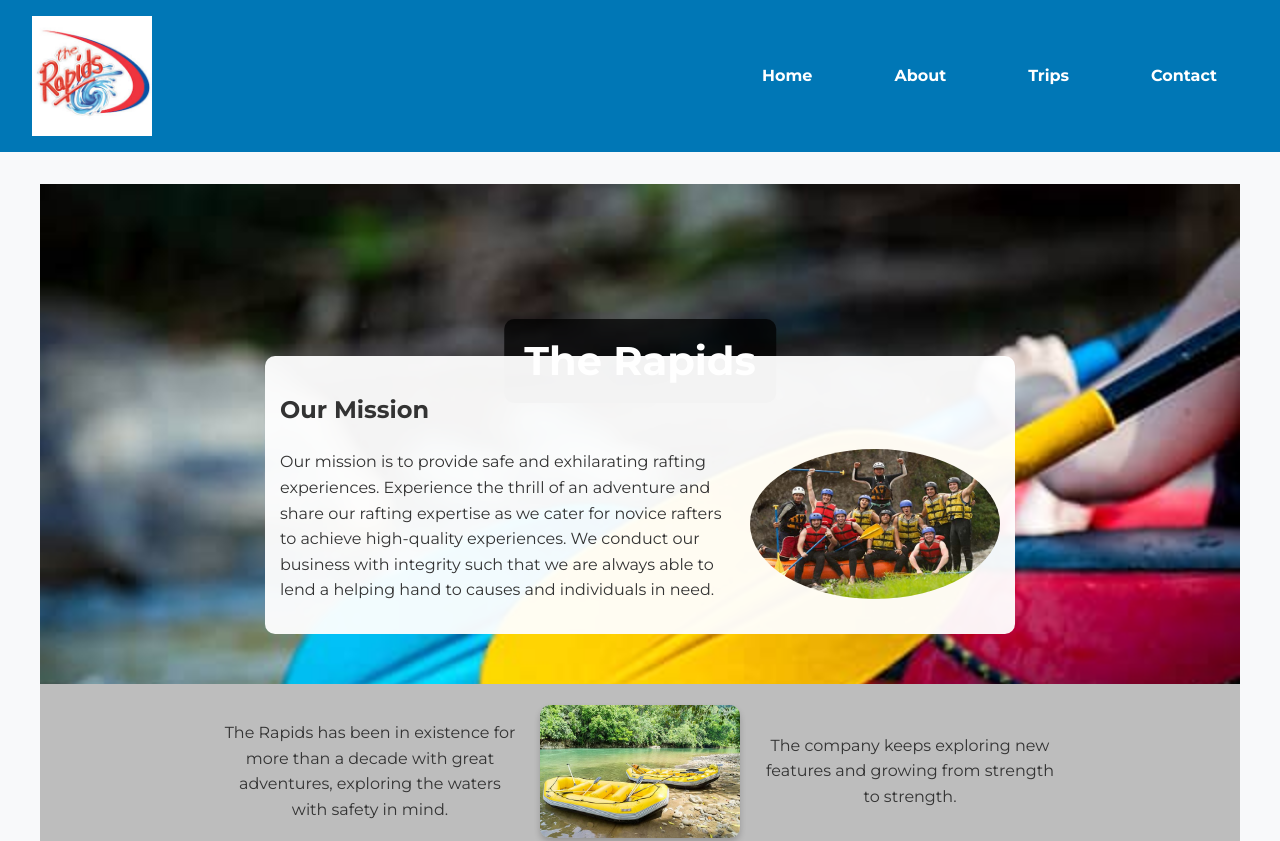
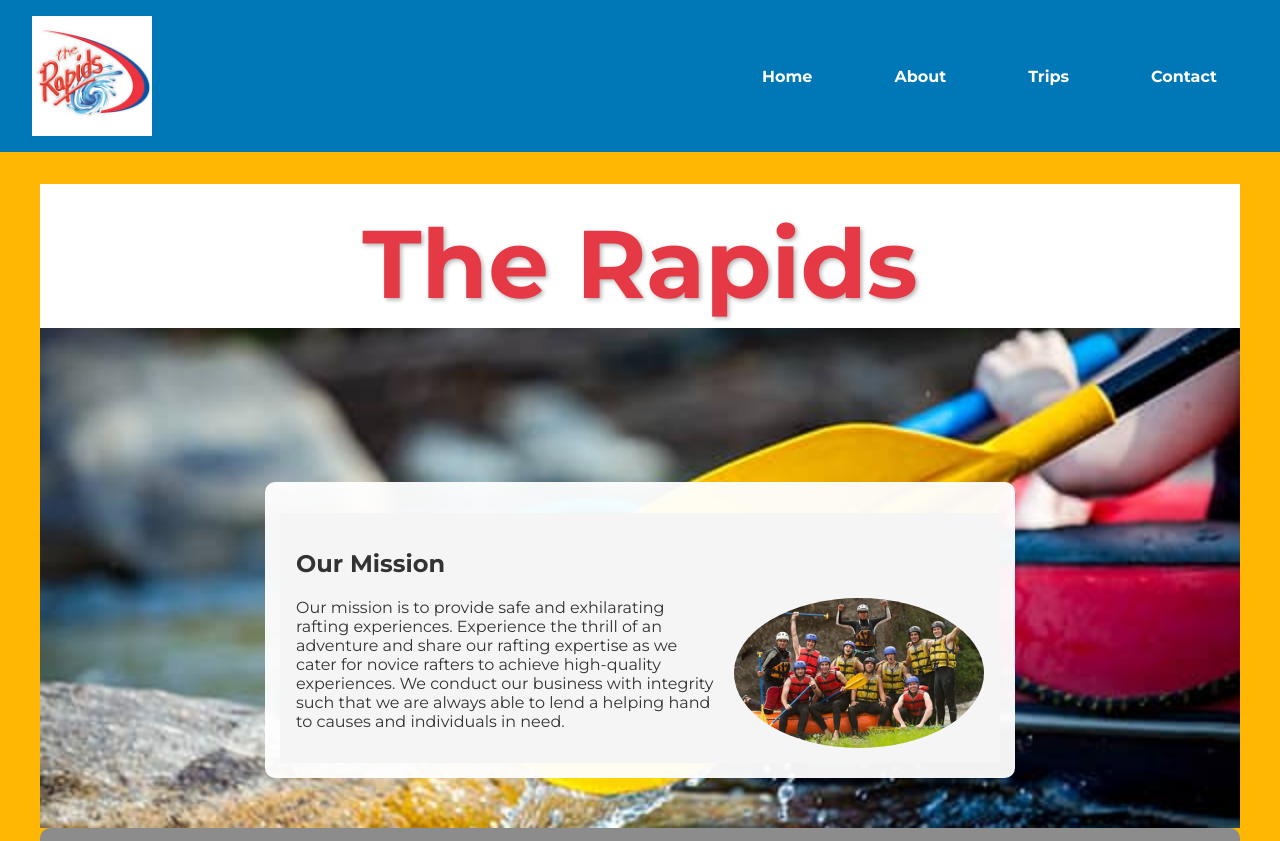
Before and after one commit to Jkalomo/wdd130, a plain HTML site: page wwr/about.html in a window 1280 px wide. Shown: the top 841 px of the page. Drawn offline with Linux system fonts and the light colour scheme.

Commit message:
commit Commit

```diff
--- a/wwr/about.html
+++ b/wwr/about.html
@@ -23,16 +23,22 @@
     </header>
 
     <main>
+        <section class="about-header">
+            <h1 class="the-rapids">The Rapids</h1>
+        </section>
+
         <div class="hero">
             <img src="images/rafting20_600.jpg" alt="Rafting Adventure">
-            <h1>The Rapids</h1>
+
             <article>
-                <h2>Our Mission</h2>
+                <section class="mission">
+                    <h2>Our Mission</h2>
                 <img src="images/rafting59_600.jpg" alt="Happy Client">
                 <p>Our mission is to provide safe and exhilarating rafting experiences.
                    Experience the thrill of an adventure and share our rafting expertise as we cater for novice rafters to achieve high-quality experiences.
                    We conduct our business with integrity such that we are always able to lend a helping hand to causes and individuals in need.
                 </p>
+            </section>
             </article>
         </div>
 
--- a/wwr/styles/rafting.css
+++ b/wwr/styles/rafting.css
@@ -53,16 +53,15 @@ nav a:hover {
 /* Hero Section */
 .hero {
     position: relative;
-    text-align: center;
-    width: 100%;
-    height: 500px;
-    overflow: hidden;
+    z-index: 1;
 }
 
 .hero img {
     width: 100%;
     height: auto;
+    object-fit: cover; /* Optional: trims excess but keeps proportions */
     display: block;
+    max-height: 500px; /* Optional: controls vertical size if needed */
 }
 
 .hero h1 {
@@ -106,8 +105,9 @@ nav a:hover {
     justify-content: center;
     gap: 20px;
     padding: 20px;
-    background-color: #BDBDBD;
+    background-color: #8C8C8C;
     text-align: center;
+    border-radius: 10px;
 }
 
 .history div {
@@ -631,6 +631,8 @@ table tr:hover {
     background-color: #f1f1f1;
 }
 
+Added
+
 body {
     font-family: 'Montserrat', sans-serif;
     line-height: 1.6;
@@ -720,3 +722,34 @@ footer .sociallinks a img {
     margin: 0 0.5em;
     vertical-align: middle;
 }
+
+.about-header {
+    text-align: center;
+    padding: 2rem 1rem 1rem;
+    background-color: #ffffff;
+    position: relative;
+    z-index: 2;
+}
+
+.hero {
+    position: relative;
+    z-index: 1;
+}
+
+.mission {
+    background-color: #f5f5f5;
+    padding: 1rem;
+    margin-top: 1rem;
+    position: relative;
+    z-index: 1;
+}
+
+.the-rapids {
+    font-size: 6rem; /* Adjust size as needed */
+    font-weight: 700;
+    color: #E63946;
+    text-shadow: 2px 2px 4px rgba(0, 0, 0, 0.3);
+    margin: 0;
+    padding: 0;
+    line-height: 1;
+  }
```
